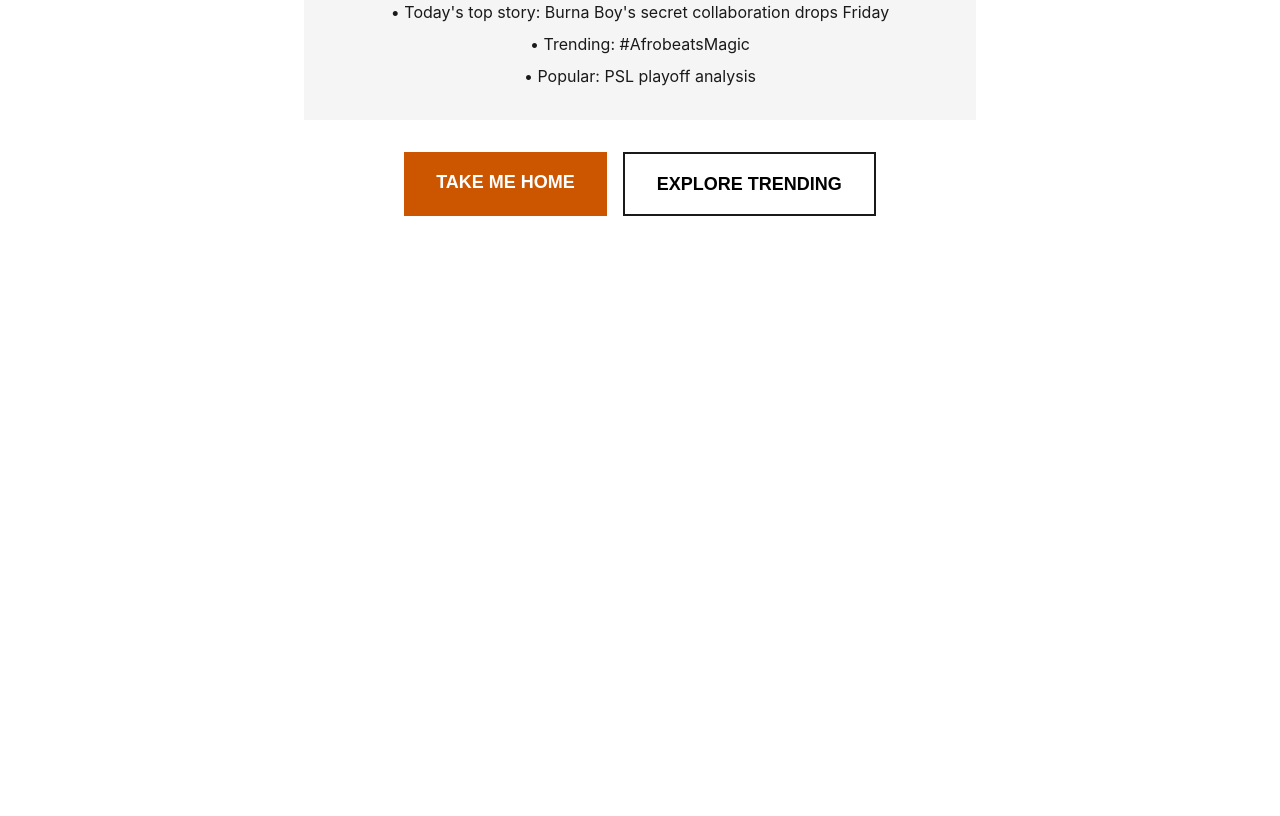
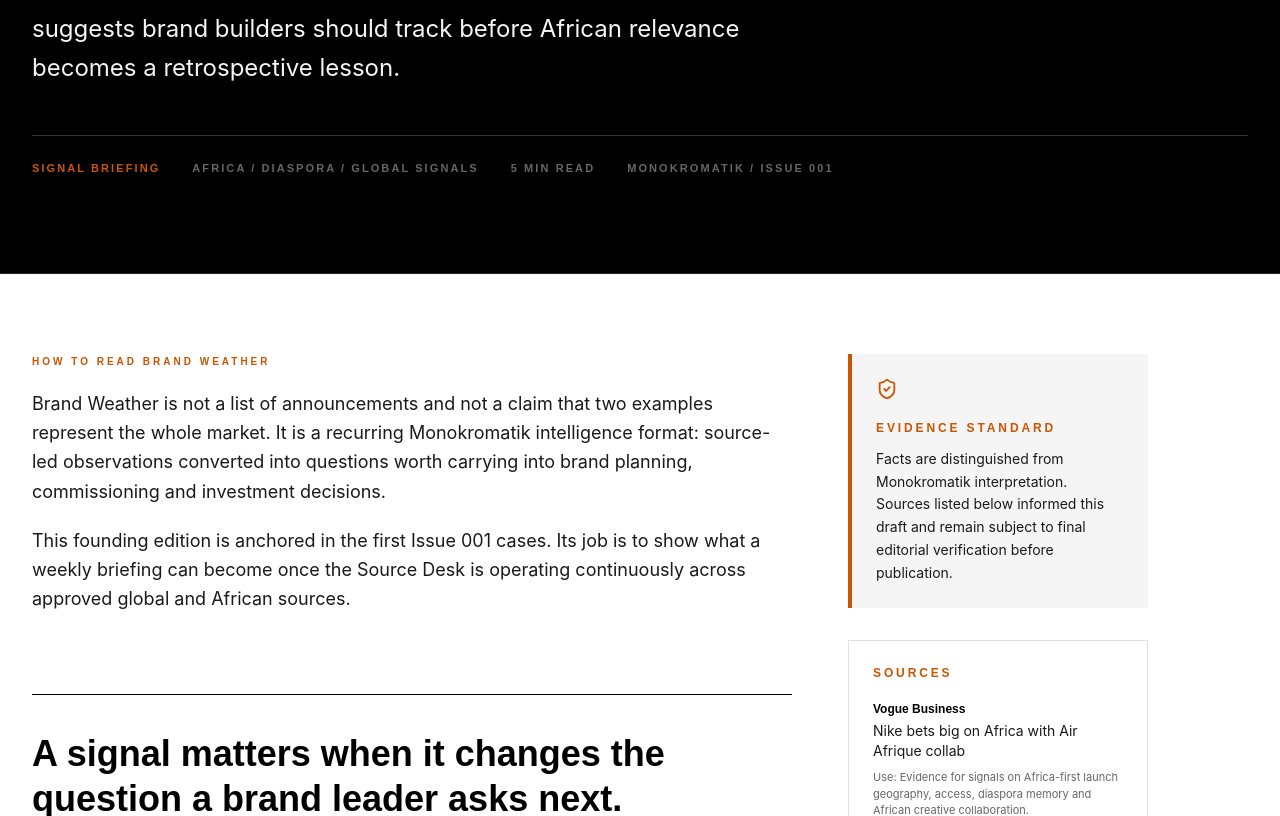
Before and after one commit to sshangasi-ux/monokromatik-production, a Next.js app: page /issues/001/brand-weather in a window 1280 px wide. Before the commit this address had no page. Shown: the part 484-1300 px from the top of the page. Before the commit the page ends 800 px from the top, so only its background shows below. Built offline with nearby package versions, Linux system fonts and the light colour scheme.

Commit message:
feat: add founding Brand Weather briefing draft

```diff
--- /dev/null
+++ b/app/issues/001/brand-weather/page.tsx
@@ -0,0 +1,84 @@
+import IssueFeature, { FeatureSection, PullQuote } from '../../../components/IssueFeature';
+
+const sources = [
+  {
+    publisher: 'Vogue Business',
+    label: 'Nike bets big on Africa with Air Afrique collab',
+    href: 'https://www.vogue.com/article/nike-bets-big-on-africa-with-air-afrique-collab',
+    use: 'Evidence for signals on Africa-first launch geography, access, diaspora memory and African creative collaboration.',
+  },
+  {
+    publisher: 'TIME',
+    label: 'A Viral French Ad Shows How Women’s Soccer Can Be Just as Exciting as Men’s',
+    href: 'https://time.com/6295047/viral-france-advertisement-soccer-gender-orange/',
+    use: 'Evidence for the signal on creative work that challenges sporting audience bias.',
+  },
+];
+
+const signals = [
+  {
+    number: '01',
+    title: 'Launch geography is becoming strategy',
+    watch: 'Africa-first releases and locally meaningful launch experiences',
+    reading: 'Nike × Air Afrique is significant because a global sneaker story reportedly began in Abidjan before global release. When place is part of the cultural meaning, sequencing can communicate respect, access and intent before a campaign line does.',
+    question: 'Which global brands will move African markets from adaptation stage to first-release stage?',
+  },
+  {
+    number: '02',
+    title: 'Access is part of the creative idea',
+    watch: 'Retail partners, payment mechanics and local participation',
+    reading: 'An Africa-facing campaign becomes more credible when consumers can actually participate. Reported local access through Blu Lab and locally familiar payment mechanisms makes the Nike × Air Afrique story commercially more instructive than a heritage visual alone.',
+    question: 'Will brands measure local access as carefully as global conversation?',
+  },
+  {
+    number: '03',
+    title: 'Women’s sport needs brands that build visibility',
+    watch: 'Creative provocation connected to sustained sporting support',
+    reading: 'Orange × Marcel showed how a simple reveal can confront audience bias in football. The African relevance question is what sponsors do after attention is won: help audiences discover, watch, attend and value women’s sport repeatedly.',
+    question: 'Which Africa-facing sponsors will connect inclusive storytelling to durable sporting infrastructure?',
+  },
+  {
+    number: '04',
+    title: 'Diaspora memory is a brand system, not an aesthetic',
+    watch: 'Products and experiences shaped by shared routes, return and cultural ownership',
+    reading: 'Air Afrique carries meaning because it evokes movement between African cities and diaspora communities. Brand work rooted in those routes has greater potential when it acknowledges who holds the memory and how value flows back into the culture.',
+    question: 'Who will treat diaspora connection as product and community design rather than seasonal imagery?',
+  },
+];
+
+export default function BrandWeatherPage() {
+  return (
+    <IssueFeature
+      franchise="BRAND WEATHER / FOUNDING BRIEFING"
+      title="Four Signals Shaping African Influence Now"
+      standfirst="The first Monokromatik watchlist: what recent creative work suggests brand builders should track before African relevance becomes a retrospective lesson."
+      market="AFRICA / DIASPORA / GLOBAL SIGNALS"
+      readingTime="5 MIN READ"
+      evidence="SIGNAL BRIEFING"
+      sources={sources}
+      next={{ label: 'The Boardroom / The Backroom: Founding Conversation Commission', href: '/issues/001/boardroom-backroom' }}
+    >
+      <FeatureSection title="How to read Brand Weather">
+        <p>Brand Weather is not a list of announcements and not a claim that two examples represent the whole market. It is a recurring Monokromatik intelligence format: source-led observations converted into questions worth carrying into brand planning, commissioning and investment decisions.</p>
+        <p>This founding edition is anchored in the first Issue 001 cases. Its job is to show what a weekly briefing can become once the Source Desk is operating continuously across approved global and African sources.</p>
+      </FeatureSection>
+
+      <PullQuote>A signal matters when it changes the question a brand leader asks next.</PullQuote>
+
+      {signals.map((signal) => (
+        <FeatureSection key={signal.number} title={`${signal.number} / ${signal.title}`}>
+          <p className="text-sm tracking-[0.18em] font-display font-bold text-mono-amber">WATCH: {signal.watch.toUpperCase()}</p>
+          <p>{signal.reading}</p>
+          <div className="mt-6 bg-mono-soft-white border-l-4 border-mono-amber p-5">
+            <p className="text-xs tracking-[0.2em] font-display font-bold text-mono-amber mb-3">THE QUESTION</p>
+            <p className="font-display font-bold text-xl text-mono-black leading-snug">{signal.question}</p>
+          </div>
+        </FeatureSection>
+      ))}
+
+      <FeatureSection title="Editorial status">
+        <p>This is a founding-format draft based on the Issue 001 source set, not yet a live weekly-monitoring output. Before public release, Monokromatik should expand the evidence set with additional approved current sources and confirm the first publication cadence for Brand Weather and The Weekly Signal.</p>
+      </FeatureSection>
+    </IssueFeature>
+  );
+}
```
